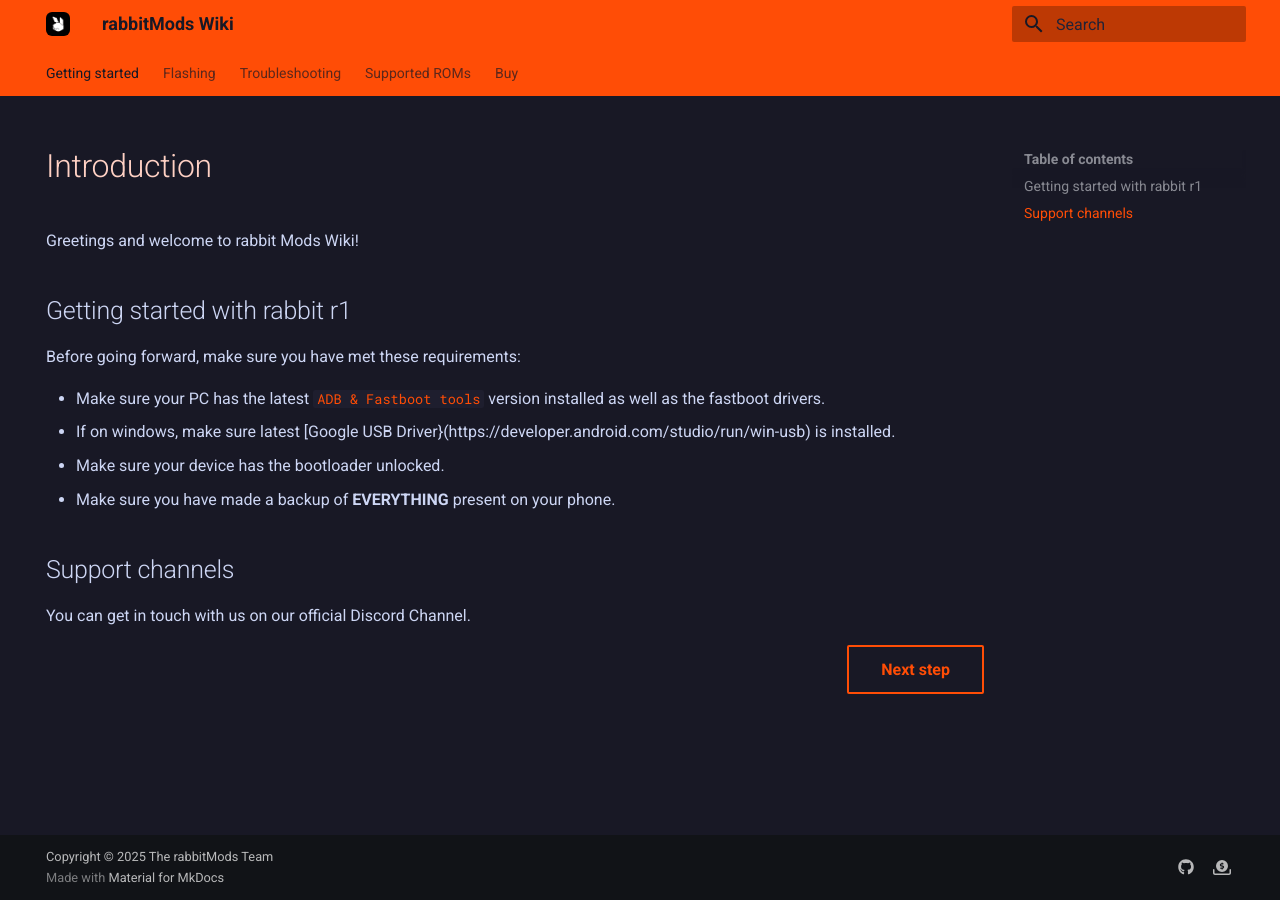
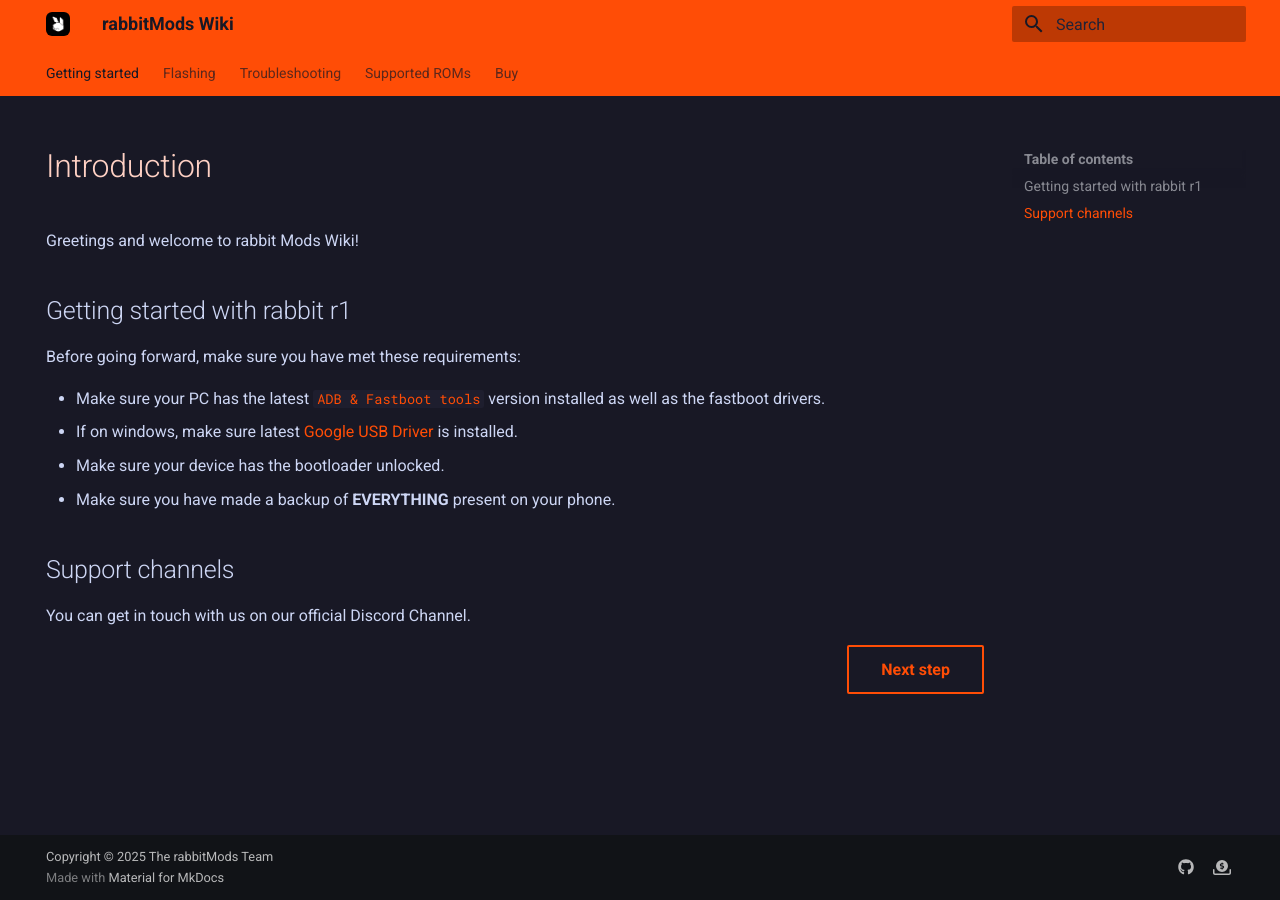
Before and after one commit to rabbit-hmi-oss/community-wiki, an MkDocs documentation site: the page built from docs/index.md, in a window 1280 px wide. Built offline with MkDocs 1.6.1 and Material for MkDocs 9.7.7, drawn with Linux system fonts in a browser that asks for light colours.

Commit message:
wiki: fixup!

```diff
--- a/docs/index.md
+++ b/docs/index.md
@@ -12,7 +12,7 @@ Greetings and welcome to rabbit Mods Wiki!
 Before going forward, make sure you have met these requirements:
 
 * Make sure your PC has the latest [`ADB & Fastboot tools`](https://developer.android.com/studio/releases/platform-tools) version installed as well as the fastboot drivers.
-* If on windows, make sure latest [Google USB Driver}(https://developer.android.com/studio/run/win-usb) is installed.
+* If on windows, make sure latest [Google USB Driver](https://developer.android.com/studio/run/win-usb) is installed.
 * Make sure your device has the bootloader unlocked.
 * Make sure you have made a backup of **EVERYTHING** present on your phone.
 ## Support channels
```
